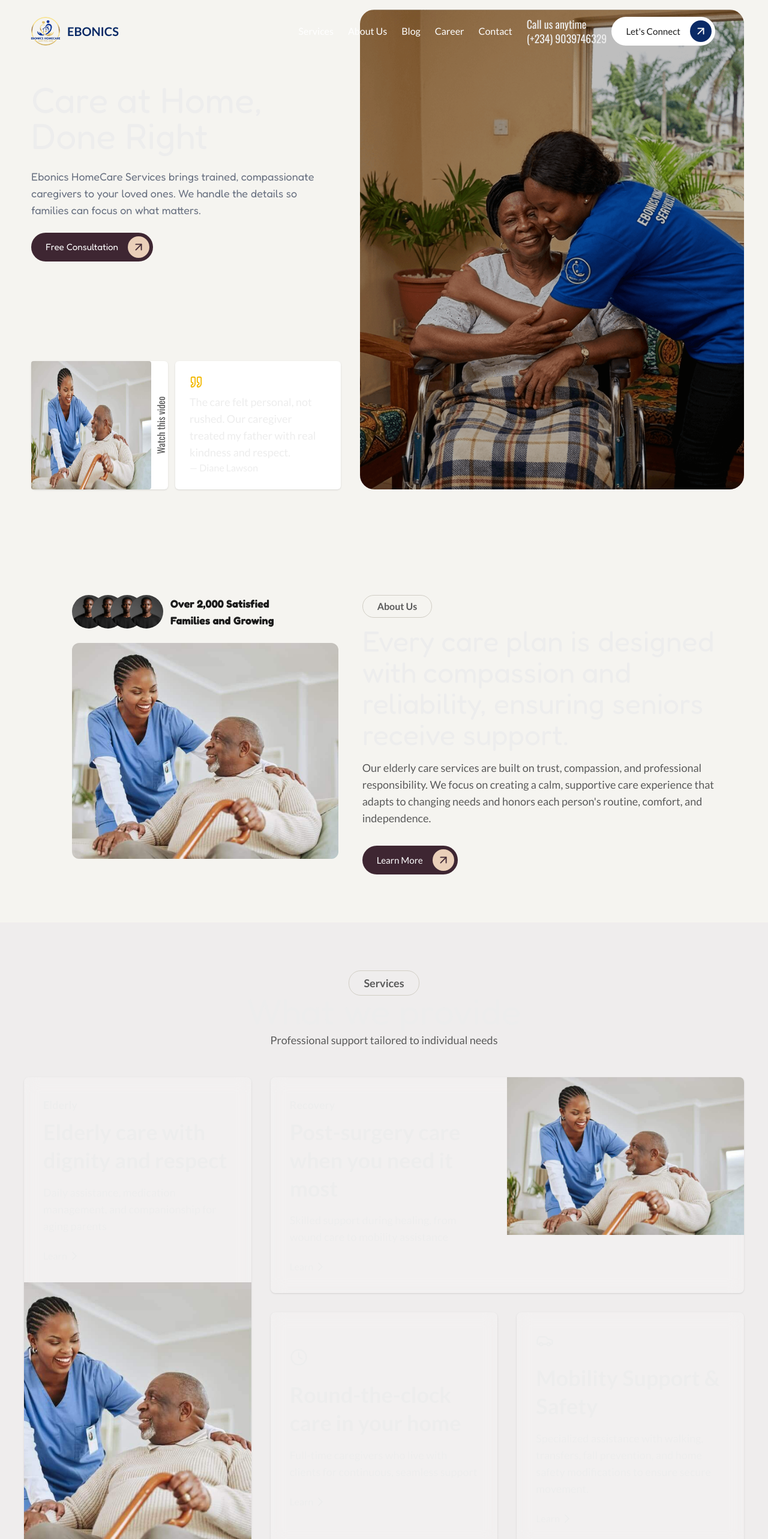
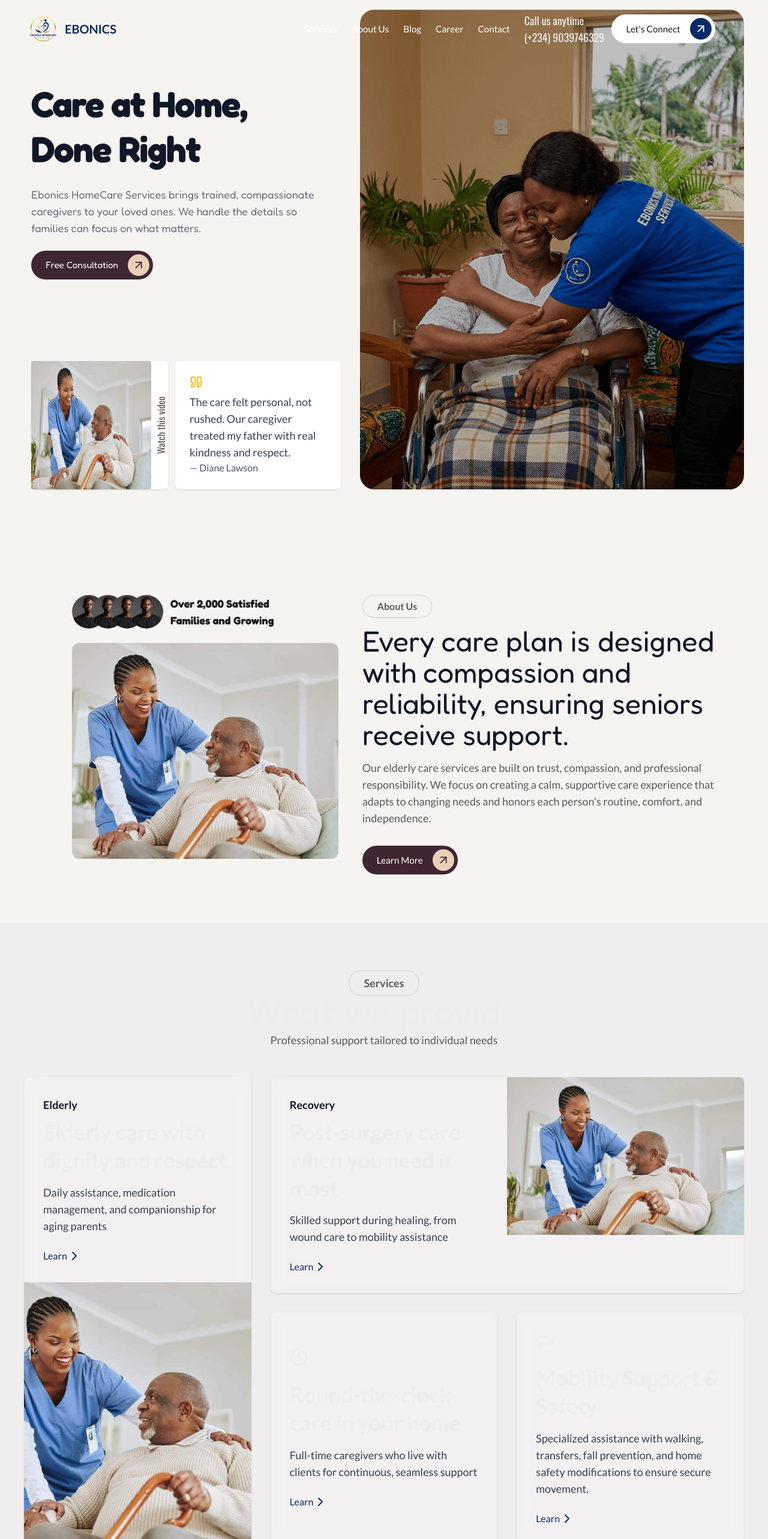
Before and after one commit to codedbyelijah/ebonics-web-app, a Next.js app: page / in a window 1280 px wide. Shown: the top 2566 px of the page at 60% size. Built offline with nearby package versions, Linux system fonts and the light colour scheme.

Commit message:
fix mobile navbar navigation issue and text contract color

```diff
--- a/components/about-us.tsx
+++ b/components/about-us.tsx
@@ -47,7 +47,7 @@ export default function AboutUs() {
         {/* Right content */}
         <div className="lg:col-span-6 pr-5 ">
           <span className="tag mb-3">About Us</span>
-          <h2 className="text-3xl text-left md:text-5xl font-fredoka md:leading-13 mb-4  ">
+          <h2 className="text-3xl text-left md:text-5xl font-fredoka md:leading-13 mb-4 text-gray-900 ">
             Every care plan is designed with compassion and reliability,
             ensuring seniors receive support.
           </h2>
--- a/components/hero.tsx
+++ b/components/hero.tsx
@@ -17,7 +17,7 @@ export default function Hero() {
               initial={{ opacity: 0, y: 20 }}
               animate={{ opacity: 1, y: 0 }}
               transition={{ duration: 0.8 }}
-              className="text-5xl md:text-6xl"
+              className="text-5xl md:text-6xl font-bold text-gray-900 leading-tight tracking-tight"
             >
               Care at Home, <br /> Done Right
             </motion.h2>
@@ -83,11 +83,11 @@ export default function Hero() {
               className="bg-white p-6 rounded-md shadow-sm flex-1"
             >
               <QuoteIcon className="text-secondary mb-2" size={22} />
-              <p className="text-lg">
+              <p className="text-lg text-gray-700">
                 The care felt personal, not rushed. Our caregiver treated my
                 father with real kindness and respect.
               </p>
-              <span className="">— Diane Lawson</span>
+              <span className="text-gray-600 font-medium">— Diane Lawson</span>
             </motion.div>
           </div>
         </div>
--- a/components/navbar.tsx
+++ b/components/navbar.tsx
@@ -3,7 +3,7 @@
 import { Menu, X } from "lucide-react";
 import Image from "next/image";
 import Link from "next/link";
-import { useEffect, useState } from "react";
+import { useEffect, useRef, useState } from "react";
 import Button from "./button";
 import { navLinks } from "@/libs";
 
@@ -11,7 +11,9 @@ export default function Navbar() {
   const [isMobileMenuOpen, setIsMobileMenuOpen] = useState(false);
   const [isScrolled, setIsScrolled] = useState(false);
 
-  // Handle scroll effect
+  const navRef = useRef<HTMLElement | null>(null);
+
+  // Scroll effect
   useEffect(() => {
     const handleScroll = () => {
       setIsScrolled(window.scrollY > 10);
@@ -21,7 +23,7 @@ export default function Navbar() {
     return () => window.removeEventListener("scroll", handleScroll);
   }, []);
 
-  // Disable body scroll when mobile menu is open
+  // Disable body scroll when menu open
   useEffect(() => {
     if (isMobileMenuOpen) {
       document.body.style.overflow = "hidden";
@@ -29,91 +31,88 @@ export default function Navbar() {
       document.body.style.overflow = "unset";
     }
 
-    // Cleanup
     return () => {
       document.body.style.overflow = "unset";
     };
   }, [isMobileMenuOpen]);
 
-  // Close mobile menu when clicking outside
+  // Close menu when clicking outside
   useEffect(() => {
     const handleClickOutside = (event: MouseEvent) => {
-      const target = event.target as HTMLElement;
-      const navbar = document.querySelector("nav");
-
-      if (navbar && !navbar.contains(target)) {
+      if (navRef.current && !navRef.current.contains(event.target as Node)) {
         setIsMobileMenuOpen(false);
       }
     };
 
     if (isMobileMenuOpen) {
-      document.addEventListener("mousedown", handleClickOutside);
+      document.addEventListener("click", handleClickOutside);
     }
 
-    // Cleanup
     return () => {
-      document.removeEventListener("mousedown", handleClickOutside);
+      document.removeEventListener("click", handleClickOutside);
     };
   }, [isMobileMenuOpen]);
 
   return (
     <header
-      className={`fixed top-0 left-0 w-full py-2 z-99 transition-all duration-300  ${
+      ref={navRef}
+      className={`fixed top-0 left-0 w-full py-2 z-50 transition-all duration-300 ${
         isScrolled
-          ? "bg-white/10 backdrop-blur-md border-b border-secondary lg:py-1 "
-          : "border-b border-secondary lg:border-none lg:py-4 "
+          ? "bg-white/10 backdrop-blur-md border-b border-secondary lg:py-1"
+          : "border-b border-secondary lg:border-none lg:py-4"
       }`}
     >
-      <div className="container mx-auto px-4 lg:px-10 flex justify-between items-center ">
+      <div className="container mx-auto px-4 lg:px-10 flex justify-between items-center">
         {/* Logo */}
-
-        <Link href="/" className="flex items-center space-x-.5 text">
-          <div className="w-18 h-18 ">
+        <Link href="/" className="flex items-center space-x-1">
+          <div className="w-16 h-16">
             <Image
               src="/img/ebonics-logo.png"
               alt="Ebonics Home Care Service Limited Logo"
               width={50}
               height={50}
-              className="w-full h-full object-fill"
+              className="w-full h-full object-contain"
             />
           </div>
           <p className="font-bold text-primary text-xl">EBONICS</p>
         </Link>
 
-        <div className="hidden  lg:flex items-center space-x-4 ">
-          {/* navLinks */}
-          <nav className="flex items-center space-x-2 font-medium font-[.95rem] text-text-light ">
+        {/* Desktop Nav */}
+        <div className="hidden lg:flex items-center space-x-4">
+          <nav className="flex items-center space-x-2 font-medium text-[0.95rem]">
             {navLinks.map((link) => (
               <Link
                 key={link.name}
                 href={link.href}
-                className={`  hover:text-primary transition-colors duration-300 px-2 py-1 ${isScrolled ? "text-black" : "text-white"} `}
+                className={`hover:text-primary transition-colors duration-300 px-2 py-1 ${
+                  isScrolled ? "text-black" : "text-white"
+                }`}
               >
                 {link.name}
               </Link>
             ))}
           </nav>
 
-          <div className="flex items-center space-x-2 pr-12 ">
-            {/* Contact Info */}
+          <div className="flex items-center space-x-3 pr-12">
             <div
-              className={`flex items-start justify-center  flex-col -space-y-1  font-oswald ${isScrolled ? "text-gray-900" : "text-[#eee]"} `}
+              className={`flex flex-col font-oswald ${
+                isScrolled ? "text-gray-900" : "text-[#eee]"
+              }`}
             >
               <p className="text-lg">Call us anytime</p>
               <p className="text-lg">(+234) 9039746329</p>
             </div>
 
-            {/* Button */}
             <Button variant="navbar" whatsapp>
               Let&apos;s Connect
             </Button>
           </div>
         </div>
 
-        {/* hamburger menu */}
+        {/* Mobile Menu Button */}
         <button
           className="lg:hidden p-2 rounded-md hover:bg-gray-100 transition-colors"
-          onClick={() => setIsMobileMenuOpen(!isMobileMenuOpen)}
+          onClick={() => setIsMobileMenuOpen((prev) => !prev)}
         >
           {isMobileMenuOpen ? (
             <X className="w-6 h-6 text-black" />
@@ -124,15 +123,15 @@ export default function Navbar() {
 
         {/* Mobile Menu */}
         {isMobileMenuOpen && (
-          <div className="w-full bg-white absolute top-17 left-0 lg:hidden mt-4 pt-5 pb-4 border-t border-gray-300">
-            <div className="flex flex-col space-y-4 items-center ">
-              {/* Mobile NavLinks */}
+          <div className="w-full bg-white absolute top-[68px] left-0 z-50 lg:hidden pt-5 pb-4 border-t border-gray-300">
+            <div className="flex flex-col space-y-4 items-center">
+              {/* Mobile Links */}
               <div className="flex flex-col items-center space-y-5 font-bold text-lg">
                 {navLinks.map((link) => (
                   <Link
                     key={link.name}
                     href={link.href}
-                    className="text-black hover:text-primary transition-colors duration-300 px-2 py-1"
+                    className="text-black hover:text-primary transition-colors px-2 py-1"
                     onClick={() => setIsMobileMenuOpen(false)}
                   >
                     {link.name}
@@ -140,14 +139,13 @@ export default function Navbar() {
                 ))}
               </div>
 
-              {/* Mobile Contact Info */}
-              <div className="w-full flex flex-col items-center space-y-3 pt-4 border-t border-gray-200  ">
-                <div className="font-oswald flex flex-col items-center space-y-0.5 px-2">
-                  <p className="text-gray-400 text-sm ">Call us anytime</p>
+              {/* Contact */}
+              <div className="w-full flex flex-col items-center space-y-3 pt-4 border-t border-gray-200">
+                <div className="font-oswald flex flex-col items-center">
+                  <p className="text-gray-400 text-sm">Call us anytime</p>
                   <p className="text-black text-lg">(+234) 9039746329</p>
                 </div>
 
-                {/* Button */}
                 <Button
                   variant="navbar"
                   className="w-[90%] justify-center"
--- a/components/service.tsx
+++ b/components/service.tsx
@@ -20,11 +20,13 @@ export default function Service() {
           <div className="row-span-2 flex flex-col sm:col-span-2 sm:grid-cols-2 lg:col-span-1 bg-white/20 backdrop-blur-md shadow-sm rounded-lg overflow-hidden ">
             <div className="block p-6  sm:flex sm:flex-col sm:justify-center md:p-8">
               <div className="">
-                <p className="mb-2 font-semibold text-lg">Elderly</p>
+                <p className="mb-2 font-semibold text-lg text-gray-900">
+                  Elderly
+                </p>
                 <h2 className="mb-3 text-2xl font-bold md:mb-4 md:text-3xl md:leading-[1.3] lg:text-4xl">
                   Elderly care with dignity and respect
                 </h2>
-                <p className="text-lg">
+                <p className="text-lg text-gray-700">
                   Daily assistance, medication management, and companionship for
                   aging parents
                 </p>
@@ -33,7 +35,7 @@ export default function Service() {
               <div className="mt-5 md:mt-6">
                 <Link
                   href="/services"
-                  className="flex items-center justify-start space-x-1"
+                  className="flex items-center justify-start space-x-1 text-primary hover:text-primary/80 transition-colors"
                 >
                   Learn
                   <ChevronRight />
@@ -55,11 +57,13 @@ export default function Service() {
           <div className="grid auto-cols-fr grid-cols-1 sm:col-span-2 sm:grid-cols-2 bg-white/20 backdrop-blur-md shadow-sm rounded-lg overflow-hidden ">
             <div className="block p-6 first-of-type:flex-1 sm:flex sm:flex-col sm:justify-center md:p-8  ">
               <div className="">
-                <p className="mb-2 font-semibold text-lg">Recovery</p>
+                <p className="mb-2 font-semibold text-lg text-gray-900">
+                  Recovery
+                </p>
                 <h2 className="mb-3 text-2xl font-bold md:mb-4 md:text-3xl md:leading-[1.3] lg:text-4xl">
                   Post-surgery care when you need it most
                 </h2>
-                <p className="text-lg">
+                <p className="text-lg text-gray-700">
                   Skilled support during healing, from wound care to mobility
                   assistance
                 </p>
@@ -67,7 +71,7 @@ export default function Service() {
               <div className="mt-5 md:mt-6">
                 <Link
                   href="/services"
-                  className="flex items-center justify-start space-x-1"
+                  className="flex items-center justify-start space-x-1 text-primary hover:text-primary/80 transition-colors"
                 >
                   Learn
                   <ChevronRight />
@@ -95,7 +99,7 @@ export default function Service() {
                 <h2 className="mb-3 text-2xl font-bold md:mb-4 md:text-3xl md:leading-[1.3] lg:text-4xl">
                   Round-the-clock care in your home
                 </h2>
-                <p className="text-lg">
+                <p className="text-lg text-gray-700">
                   Full-time caregivers who live with clients for continuous,
                   seamless support
                 </p>
@@ -103,7 +107,7 @@ export default function Service() {
               <div className="mt-5 md:mt-6">
                 <Link
                   href="/services"
-                  className="flex items-center justify-start space-x-1"
+                  className="flex items-center justify-start space-x-1 text-primary hover:text-primary/80 transition-colors"
                 >
                   Learn
                   <ChevronRight />
@@ -121,7 +125,7 @@ export default function Service() {
                 <h2 className="mb-3 text-2xl font-bold md:mb-4 md:text-3xl md:leading-[1.3] lg:text-4xl">
                   Mobility Support & Safety
                 </h2>
-                <p className="text-lg">
+                <p className="text-lg text-gray-700">
                   Specialized assistance with walking, transfers, fall
                   prevention, and home safety modifications to ensure secure
                   movement.
@@ -130,7 +134,7 @@ export default function Service() {
               <div className="mt-5 md:mt-6">
                 <Link
                   href="/services"
-                  className="flex items-center justify-start space-x-1"
+                  className="flex items-center justify-start space-x-1 text-primary hover:text-primary/80 transition-colors"
                 >
                   Learn
                   <ChevronRight />
--- a/components/testimonial.tsx
+++ b/components/testimonial.tsx
@@ -31,7 +31,7 @@ export default function Testimonial() {
                   className="w-10 h-10  rounded-[50%] "
                 />
                 <div>
-                  <h4 className="font-semibold  mb-0.5 font-[.9rem]">
+                  <h4 className="font-semibold text-gray-900 mb-0.5 font-[.9rem]">
                     {item.name}
                   </h4>
                   <div className=" flex items-center justify-start space-x-1">
```
Also changed, not shown: components/footer.tsx (+7 -5 lines), public/icons/whatsapp.svg (deleted).
